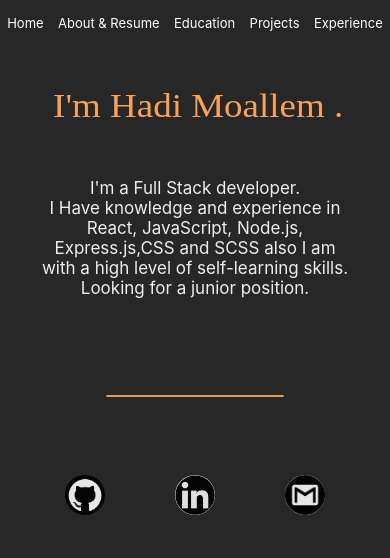
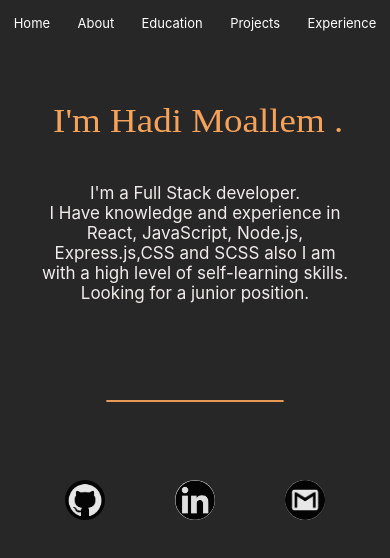
Before and after one commit to hadi1616/myResume, a React (Create React App) app in the folder my_resume/: page / in a window 390 px wide. Shown: the top 558 px of the page. Built offline with nearby package versions, Linux system fonts and the light colour scheme.

Commit message:
new look

```diff
--- a/my_resume/src/components/About/About.css
+++ b/my_resume/src/components/About/About.css
@@ -9,6 +9,7 @@
     margin-top: 40px;
     font-size: large;
     height: max-content;
+
 
 }
 
@@ -84,13 +85,13 @@
     width: 77px;
     height: 77px;
     font-family: 'Lucida Sans', 'Lucida Sans Regular', 'Lucida Grande', 'Lucida Sans Unicode', Geneva, Verdana, sans-serif;
-    /* border-radius: 13px; */
     transition: transform 0.8s;
     background-color: #988c81;
     border-style: none;
     text-decoration: none;
     border-radius: 50%;
     margin: 0 auto;
+    margin-bottom: 15px;
 }
 
 
@@ -158,6 +159,7 @@
     .downloadButton {
         width: 68px;
         height: 68px;
+        margin-bottom: -8px;
     }
 
 
--- a/my_resume/src/components/About/About.js
+++ b/my_resume/src/components/About/About.js
@@ -72,7 +72,7 @@ function About() {
                                         </div>
 
 
-                                        <Button onClick={pdfGenerate} className={'downloadButton'} > <a style={{ textDecoration: 'none' }} href='./Hadi_Moallem_CV(3).pdf' download='Hadi_Moallem_CV.pdf' className={'downloadCVButton'}> Download resume</a></Button>
+                                        <Button onClick={pdfGenerate} className={'downloadButton'} > <a style={{ textDecoration: 'none' }} href='./Hadi_Moallem_CV(3).pdf' download='Hadi_Moallem_CV.pdf' className={'downloadCVButton'}> Download Resume</a></Button>
 
                                 </div>
                         </div>
--- a/my_resume/src/components/Education/Education.js
+++ b/my_resume/src/components/Education/Education.js
@@ -12,7 +12,7 @@ function Education() {
 
     { bgcolor: '#3c7990', completed: 92, language: 'React.js' },
     { bgcolor: '#d88a46', completed: 68, language: 'Access' },
-    { bgcolor: '#908501', completed: 74, language: 'CSS / SCSS' },
+    { bgcolor: '#908501', completed: 74, language: 'CSS/SCSS' },
     { bgcolor: '#15cf9b', completed: 82, language: 'C#' },
     { bgcolor: '#C22E0B', completed: 86, language: 'Node.js/Expess' },
     { bgcolor: '#6D2D4f', completed: 70, language: 'Java' },
--- a/my_resume/src/components/Home/Home.css
+++ b/my_resume/src/components/Home/Home.css
@@ -17,11 +17,13 @@
     background-color: rgba(156, 160, 159, 0.123);
 }
 
-.SceContainer {
+.SecContainer {
     padding-top: 29px;
     background-repeat: no-repeat;
     background-size: cover;
     padding-top: -50px;
+    height: max-content;
+    margin-bottom: 20px;
 
 }
 
@@ -247,7 +249,7 @@
 
     .personalDescription {
         font-size: 17px;
-        padding-top: 50px;
+        padding-top: 40px;
     }
 
     .gitIcon {
--- a/my_resume/src/components/Home/Home.js
+++ b/my_resume/src/components/Home/Home.js
@@ -29,7 +29,7 @@ function Home() {
     return (
         <div className={'MainContainer'}>
 
-            <div className={'SceContainer'}>
+            <div className={'SecContainer'}>
                 <div className={'H12'}>
                     <Bounce top cascade>
                         <h1 className={'homePageTitle'} onClick={(e) => { history.push("/about") }}>{`I'm ${fullName}`}</h1>
--- a/my_resume/src/components/NarBar2/NavBar2.js
+++ b/my_resume/src/components/NarBar2/NavBar2.js
@@ -22,7 +22,7 @@ return(
         document.getElementsByClassName("HomeButton")[0].style.color='#FFFFFF';
         document.getElementsByClassName("EducationButton")[0].style.color='#FFFFFF';
         document.getElementsByClassName("ProjectsButton")[0].style.color='#FFFFFF';
-        document.getElementsByClassName("ExperienceButton")[0].style.color='#FFFFFF';}}>About & Resume
+        document.getElementsByClassName("ExperienceButton")[0].style.color='#FFFFFF';}}>About
     </span>
 
 
```
Also changed, not shown: my_resume/src/App.css (+0 -7 lines).
